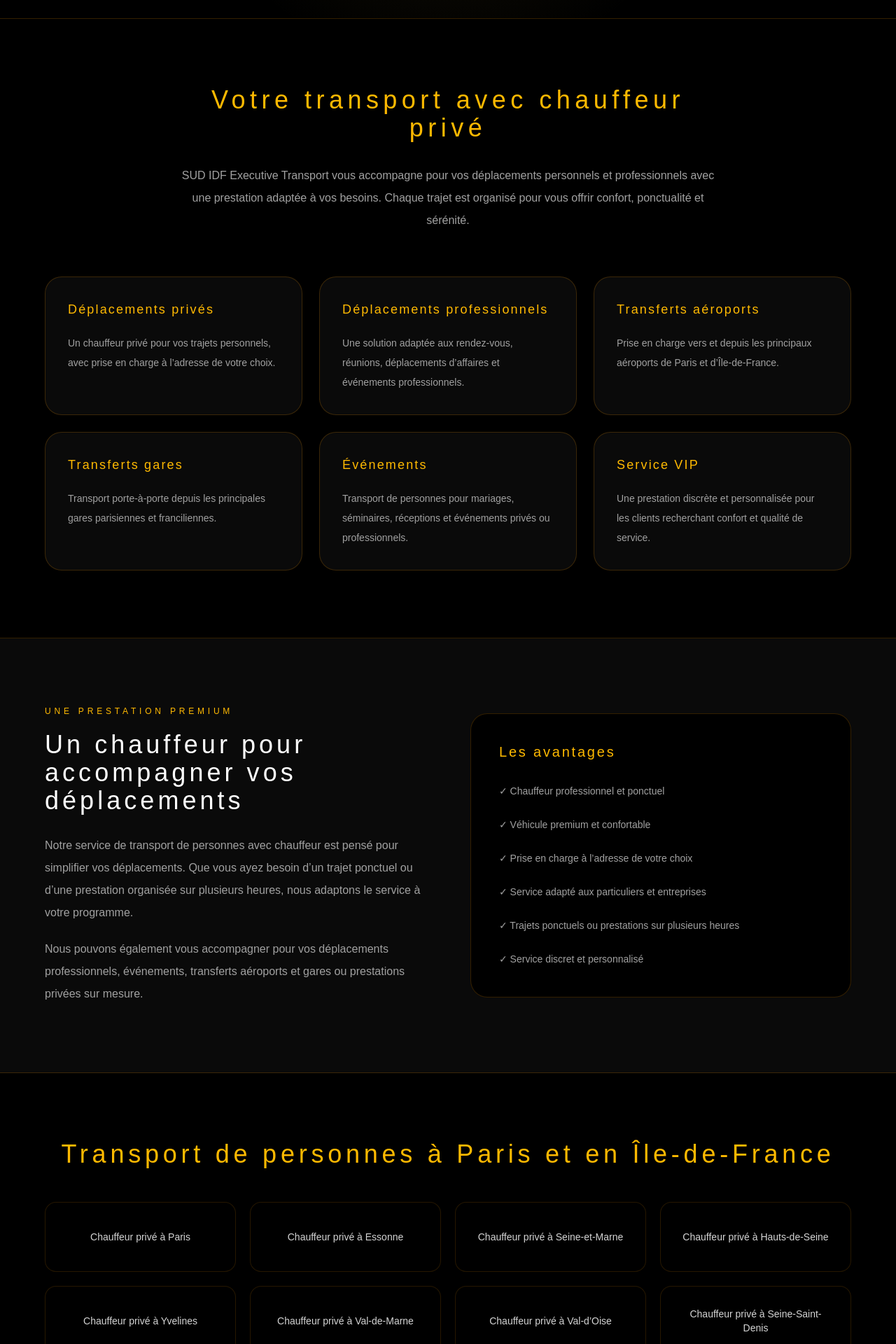
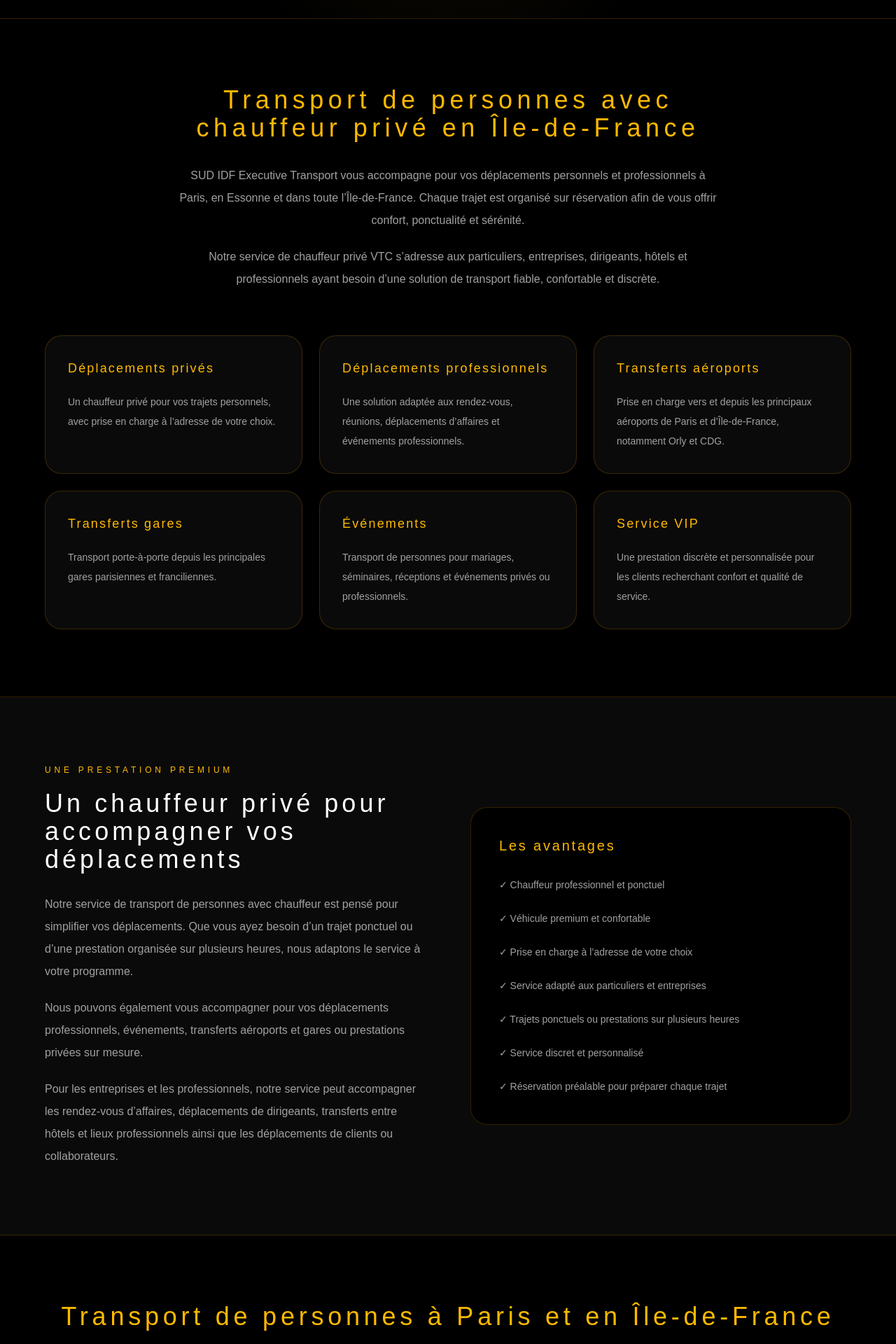
Before and after one commit to heboluc-web/sud-idf-site, a Next.js app: page /service-transport-personnes-chauffeur in a window 1280 px wide. Shown: the part 700-2620 px from the top of the page at 70% size. Built offline with nearby package versions, Linux system fonts and the light colour scheme.

Commit message:
SEO: optimize transport personnes chauffeur page

```diff
--- a/app/service-transport-personnes-chauffeur/page.tsx
+++ b/app/service-transport-personnes-chauffeur/page.tsx
@@ -1,9 +1,22 @@
 import type { Metadata } from "next";
 
 export const metadata: Metadata = {
-  title: "Service de transport de personnes avec chauffeur | VTC Premium",
+  title:
+    "Transport de personnes avec chauffeur | VTC Premium Île-de-France",
   description:
-    "Service de transport de personnes avec chauffeur à Paris et en Île-de-France. Chauffeur privé VTC pour déplacements privés, professionnels, transferts, événements et prestations sur mesure.",
+    "Service de transport de personnes avec chauffeur privé VTC en Île-de-France. Déplacements professionnels, transferts aéroports et gares, événements et prestations sur mesure.",
+  keywords: [
+    "transport de personnes avec chauffeur",
+    "chauffeur privé Île-de-France",
+    "VTC Île-de-France",
+    "VTC Essonne",
+    "chauffeur privé Essonne",
+    "transport avec chauffeur Paris",
+    "chauffeur business",
+    "transfert aéroport",
+    "transport événementiel",
+    "chauffeur VIP",
+  ],
   alternates: {
     canonical:
       "https://www.sudidfexecutivetransport.fr/service-transport-personnes-chauffeur",
@@ -25,21 +38,29 @@
           </a>
 
           <div className="hidden items-center gap-8 text-xs tracking-[0.25em] text-neutral-300 md:flex">
-            <a href="/chauffeur-prive-essonne" className="hover:text-amber-400">
+            <a
+              href="/chauffeur-prive-essonne"
+              className="hover:text-amber-400"
+            >
               ESSONNE
             </a>
+
             <a href="/chauffeur-prive-orly" className="hover:text-amber-400">
               ORLY
             </a>
+
             <a href="/chauffeur-prive-cdg" className="hover:text-amber-400">
               CDG
             </a>
+
             <a href="/chauffeur-business" className="hover:text-amber-400">
               BUSINESS
             </a>
+
             <a href="/reservation" className="hover:text-amber-400">
               RÉSERVATION
             </a>
+
             <a href="/contact" className="hover:text-amber-400">
               CONTACT
             </a>
@@ -87,14 +108,20 @@
         <div className="mx-auto max-w-6xl">
           <div className="mx-auto max-w-3xl text-center">
             <h2 className="text-3xl font-light tracking-[0.18em] text-amber-400 md:text-4xl">
-              Votre transport avec chauffeur privé
+              Transport de personnes avec chauffeur privé en Île-de-France
             </h2>
 
             <p className="mt-8 text-base leading-8 text-neutral-400">
-              SUD IDF Executive Transport vous accompagne pour vos
-              déplacements personnels et professionnels avec une prestation
-              adaptée à vos besoins. Chaque trajet est organisé pour vous
-              offrir confort, ponctualité et sérénité.
+              SUD IDF Executive Transport vous accompagne pour vos déplacements
+              personnels et professionnels à Paris, en Essonne et dans toute
+              l’Île-de-France. Chaque trajet est organisé sur réservation afin
+              de vous offrir confort, ponctualité et sérénité.
+            </p>
+
+            <p className="mt-5 text-base leading-8 text-neutral-400">
+              Notre service de chauffeur privé VTC s’adresse aux particuliers,
+              entreprises, dirigeants, hôtels et professionnels ayant besoin
+              d’une solution de transport fiable, confortable et discrète.
             </p>
           </div>
 
@@ -110,7 +137,7 @@
               ],
               [
                 "Transferts aéroports",
-                "Prise en charge vers et depuis les principaux aéroports de Paris et d’Île-de-France.",
+                "Prise en charge vers et depuis les principaux aéroports de Paris et d’Île-de-France, notamment Orly et CDG.",
               ],
               [
                 "Transferts gares",
@@ -150,7 +177,7 @@
             </p>
 
             <h2 className="mt-5 text-3xl font-light tracking-[0.14em] text-white md:text-4xl">
-              Un chauffeur pour accompagner vos déplacements
+              Un chauffeur privé pour accompagner vos déplacements
             </h2>
 
             <p className="mt-7 text-base leading-8 text-neutral-400">
@@ -164,6 +191,13 @@
               Nous pouvons également vous accompagner pour vos déplacements
               professionnels, événements, transferts aéroports et gares ou
               prestations privées sur mesure.
+            </p>
+
+            <p className="mt-5 text-base leading-8 text-neutral-400">
+              Pour les entreprises et les professionnels, notre service peut
+              accompagner les rendez-vous d’affaires, déplacements de
+              dirigeants, transferts entre hôtels et lieux professionnels
+              ainsi que les déplacements de clients ou collaborateurs.
             </p>
           </div>
 
@@ -179,6 +213,7 @@
               <li>✓ Service adapté aux particuliers et entreprises</li>
               <li>✓ Trajets ponctuels ou prestations sur plusieurs heures</li>
               <li>✓ Service discret et personnalisé</li>
+              <li>✓ Réservation préalable pour préparer chaque trajet</li>
             </ul>
           </div>
         </div>
@@ -194,12 +229,12 @@
             {[
               ["Paris", "/chauffeur-prive-paris"],
               ["Essonne", "/vtc-essonne"],
-              ["Seine-et-Marne", "/chauffeur-prive-paris"],
-              ["Hauts-de-Seine", "/chauffeur-prive-paris"],
+              ["Seine-et-Marne", "/chauffeur-prive-seine-et-marne"],
               ["Yvelines", "/chauffeur-vtc-versailles"],
               ["Val-de-Marne", "/chauffeur-prive-paris"],
               ["Val-d’Oise", "/chauffeur-prive-paris"],
               ["Seine-Saint-Denis", "/chauffeur-prive-paris"],
+              ["Hauts-de-Seine", "/chauffeur-prive-paris"],
             ].map(([place, href]) => (
               <a
                 key={place}
@@ -269,7 +304,7 @@
               ],
               [
                 "Dans quelles zones intervenez-vous ?",
-                "Nous intervenons principalement à Paris et en Île-de-France, notamment dans l’Essonne et les principaux départements franciliens.",
+                "Nous intervenons principalement à Paris et en Île-de-France, notamment dans l’Essonne, la Seine-et-Marne et les principaux départements franciliens.",
               ],
               [
                 "Proposez-vous des transferts vers les aéroports ?",
@@ -326,7 +361,9 @@
       <footer className="border-t border-amber-500/20 bg-black px-6 py-12">
         <div className="mx-auto grid max-w-7xl gap-10 md:grid-cols-3">
           <div>
-            <div className="text-lg tracking-[0.35em] text-white">SUD IDF</div>
+            <div className="text-lg tracking-[0.35em] text-white">
+              SUD IDF
+            </div>
 
             <div className="mt-1 text-[9px] tracking-[0.45em] text-amber-400">
               EXECUTIVE TRANSPORT
@@ -348,7 +385,10 @@
                 Accueil
               </a>
 
-              <a href="/reservation" className="block hover:text-amber-400">
+              <a
+                href="/reservation"
+                className="block hover:text-amber-400"
+              >
                 Réservation
               </a>
 
@@ -380,7 +420,10 @@
             CGV
           </a>
 
-          <a href="/confidentialite" className="hover:text-amber-400">
+          <a
+            href="/confidentialite"
+            className="hover:text-amber-400"
+          >
             Confidentialité
           </a>
         </div>
```
